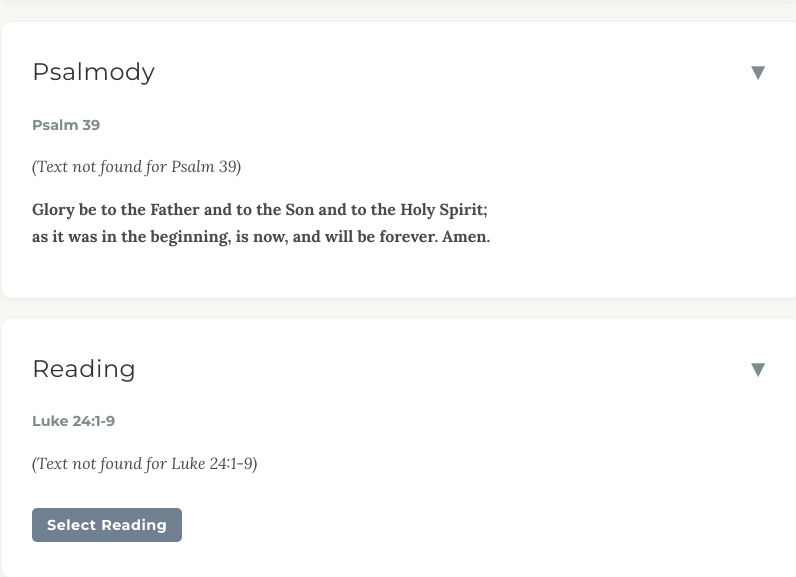
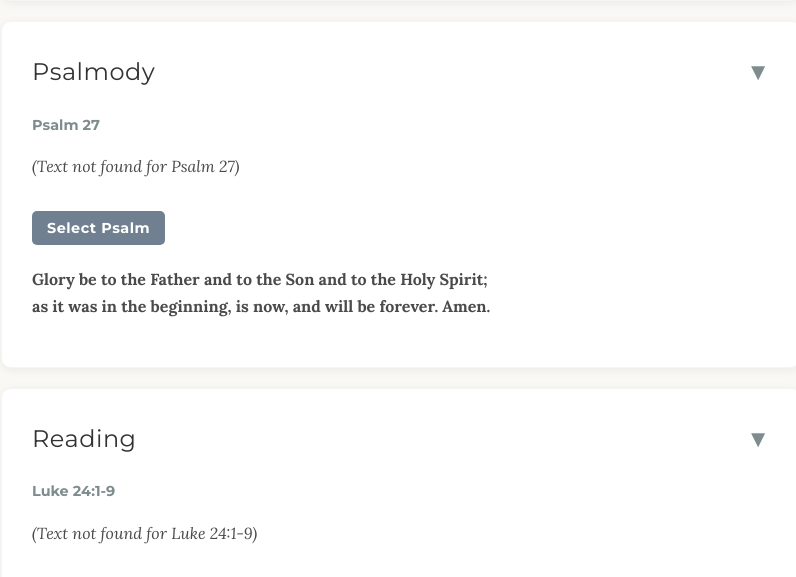
Before and after one commit to brandonadamprice/LCMS_Prayer_App, a Flask app: page /morning_devotion in a window 1280 px wide. Shown: the part 914-1491 px from the top of the page, without its empty margins (239-1035 px from the left). Run offline with Flask 3, Linux system fonts and the light colour scheme; data that the repository does not hold is empty.

Commit message:
have specific psalms for each devotion

```diff
--- a/devotions/data/office_readings.json
+++ b/devotions/data/office_readings.json
@@ -44,6 +44,49 @@
     "2 Corinthians 4:16-18",
     "Revelation 21:22-22:5"
   ],
+  "morning_psalms": [
+    "Psalm 1",
+    "Psalm 5",
+    "Psalm 16",
+    "Psalm 23",
+    "Psalm 27",
+    "Psalm 46",
+    "Psalm 51",
+    "Psalm 63",
+    "Psalm 84",
+    "Psalm 95",
+    "Psalm 103",
+    "Psalm 119",
+    "Psalm 121",
+    "Psalm 130",
+    "Psalm 148",
+    "Psalm 150"
+  ],
+  "midday_psalms": [
+    "Psalm 4",
+    "Psalm 7",
+    "Psalm 19",
+    "Psalm 104",
+    "Psalm 121"
+  ],
+  "evening_psalms": [
+    "Psalm 3",
+    "Psalm 4",
+    "Psalm 8",
+    "Psalm 91",
+    "Psalm 104",
+    "Psalm 127",
+    "Psalm 134",
+    "Psalm 139",
+    "Psalm 141"
+  ],
+  "close_of_day_psalms": [
+    "Psalm 4",
+    "Psalm 6",
+    "Psalm 91",
+    "Psalm 92",
+    "Psalm 134"
+  ],
   "night_watch_psalms": [
     "Psalm 130",
     "Psalm 51",
--- a/devotions/python/evening.py
+++ b/devotions/python/evening.py
@@ -16,8 +16,9 @@ def generate_evening_devotion():
   catechism_data = utils.get_catechism_for_day(now, rotation="daily")
 
   reading_ref = random.choice(utils.OFFICE_READINGS["evening_readings"])
-  psalm_num = random.randint(1, 150)
-  psalm_ref = f"Psalm {psalm_num}"
+  psalm_options = utils.OFFICE_READINGS.get("evening_psalms", [])
+  psalm_ref = random.choice(psalm_options)
+
   reading_text, psalm_text = utils.fetch_passages([reading_ref, psalm_ref])
   concluding_prayer = utils.OTHER_PRAYERS["evening_prayers"]
   all_personal_prayers = utils.get_all_personal_prayers_for_user()
@@ -29,6 +30,7 @@ def generate_evening_devotion():
       "reading_options": utils.OFFICE_READINGS["evening_readings"],
       "reading_text": reading_text,
       "psalm_ref": psalm_ref,
+      "psalm_options": psalm_options,
       "psalm_text": psalm_text,
       "concluding_prayer": concluding_prayer,
       "all_personal_prayers": all_personal_prayers,
--- a/devotions/python/midday.py
+++ b/devotions/python/midday.py
@@ -15,8 +15,8 @@ def generate_midday_devotion():
   key = cy.get_liturgical_key(now)
 
   reading_ref = random.choice(utils.OFFICE_READINGS["midday_readings"])
-  psalm_num = random.randint(1, 150)
-  psalm_ref = f"Psalm {psalm_num}"
+  psalm_options = utils.OFFICE_READINGS.get("midday_psalms", [])
+  psalm_ref = random.choice(psalm_options)
 
   reading_text, psalm_text = utils.fetch_passages([reading_ref, psalm_ref])
   concluding_prayer = utils.OTHER_PRAYERS["midday_prayers"]
@@ -29,6 +29,7 @@ def generate_midday_devotion():
       "reading_options": utils.OFFICE_READINGS["midday_readings"],
       "reading_text": reading_text,
       "psalm_ref": psalm_ref,
+      "psalm_options": psalm_options,
       "psalm_text": psalm_text,
       "concluding_prayer": concluding_prayer,
       "all_personal_prayers": all_personal_prayers,
--- a/devotions/python/morning.py
+++ b/devotions/python/morning.py
@@ -15,8 +15,8 @@ def generate_morning_devotion():
   key = cy.get_liturgical_key(now)
 
   reading_ref = random.choice(utils.OFFICE_READINGS["morning_readings"])
-  psalm_num = random.randint(1, 150)
-  psalm_ref = f"Psalm {psalm_num}"
+  psalm_options = utils.OFFICE_READINGS.get("morning_psalms", [])
+  psalm_ref = random.choice(psalm_options)
 
   reading_text, psalm_text = utils.fetch_passages([reading_ref, psalm_ref])
   concluding_prayer = utils.OTHER_PRAYERS["morning_prayers"]
@@ -29,6 +29,7 @@ def generate_morning_devotion():
       "reading_options": utils.OFFICE_READINGS["morning_readings"],
       "reading_text": reading_text,
       "psalm_ref": psalm_ref,
+      "psalm_options": psalm_options,
       "psalm_text": psalm_text,
       "concluding_prayer": concluding_prayer,
       "luthers_morning_prayer": utils.OTHER_PRAYERS["luthers_morning_prayer"],
--- a/devotions/templates/morning_devotion.html
+++ b/devotions/templates/morning_devotion.html
@@ -39,8 +39,16 @@
     {% endcall %}
 
     {% call macros.card('Psalmody') %}
-        <span class="ref">{{ psalm_ref }}</span>
-        <p>{{ psalm_text|safe }}</p>
+        <span class="ref" id="ref-psalm">{{ psalm_ref }}</span>
+        <p id="text-psalm">{{ psalm_text|safe }}</p>
+        {% if psalm_options %}
+        <button class="button picker-toggle-button" onclick="togglePicker(this, 'psalm')">Select Psalm</button>
+        <div id="picker-psalm" class="item-picker">
+            {% for p in psalm_options %}
+            <button class="button picker-select-button" onclick="selectRef('{{ p }}', 'psalm')">{{ p }}</button>
+            {% endfor %}
+        </div>
+        {% endif %}
         {{ macros.format_prayer(config['OTHER_PRAYERS']['gloria_patri']) }}
     {% endcall %}
 
```
Also changed, not shown: devotions/python/close_of_day.py (+7 -1 lines), devotions/templates/close_of_day_devotion.html (+14 -0 lines), devotions/templates/evening_devotion.html (+10 -2 lines), devotions/templates/midday_devotion.html (+10 -2 lines).
